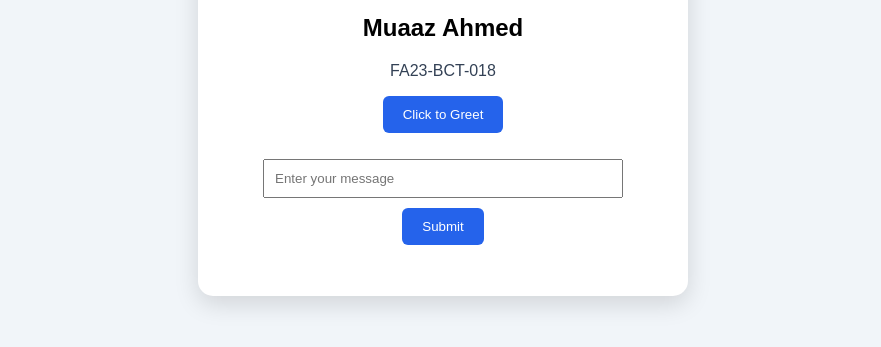
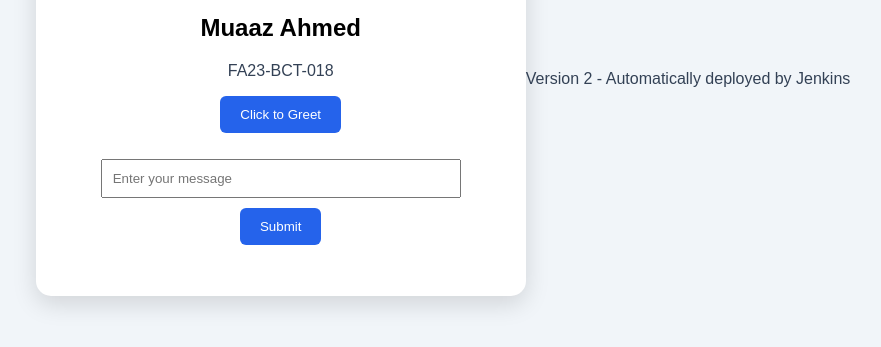
Before and after one commit to virzex/cied-assignment-FA23-BCT-018, a plain HTML site: page index.html in a window 1280 px wide. Shown: the part 321-668 px from the top of the page, without its empty margins (197-1078 px from the left). Drawn offline with Linux system fonts and the light colour scheme.

Commit message:
Trigger Jenkins automatically using GitHub webhook

```diff
--- a/index.html
+++ b/index.html
@@ -64,5 +64,6 @@
         document.getElementById('userInput').value;
     }
   </script>
+<p id="version">Version 2 - Automatically deployed by Jenkins</p>
 </body>
 </html>
```
